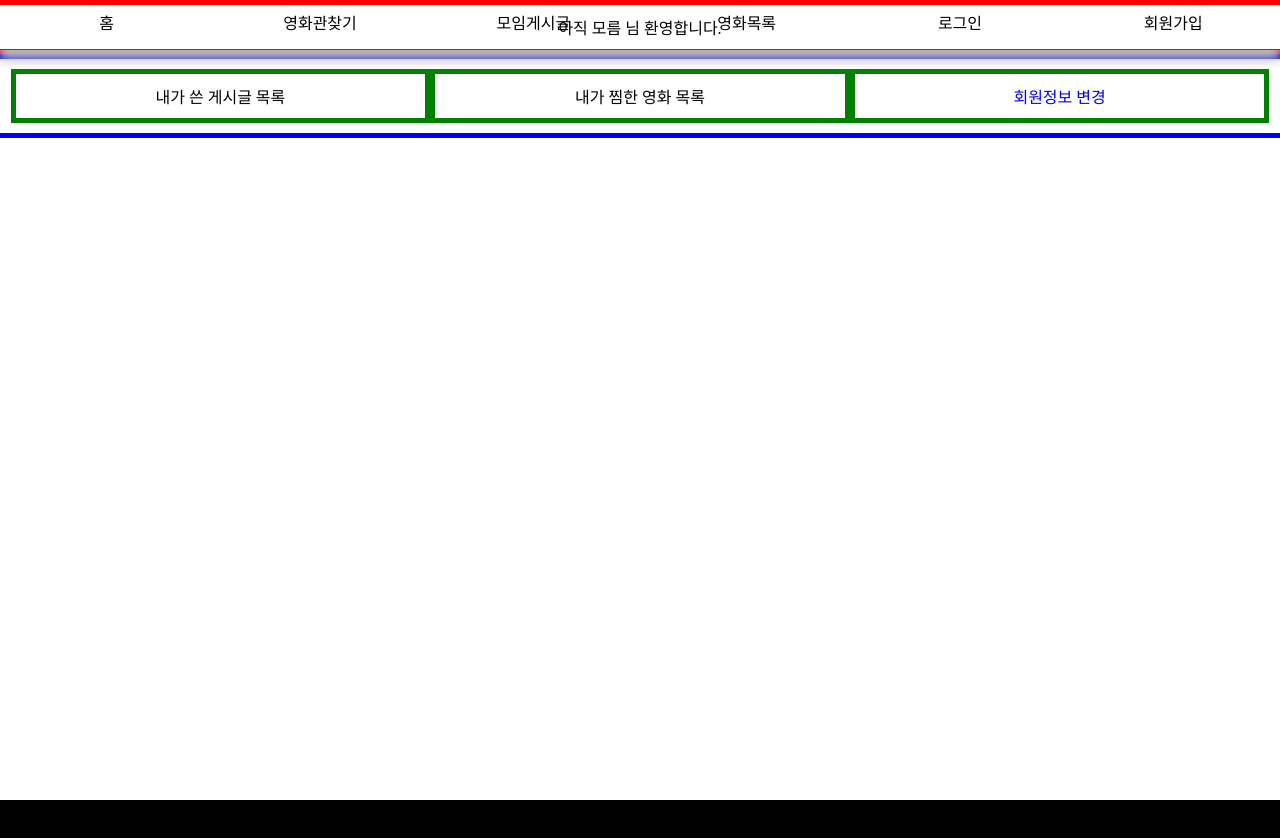
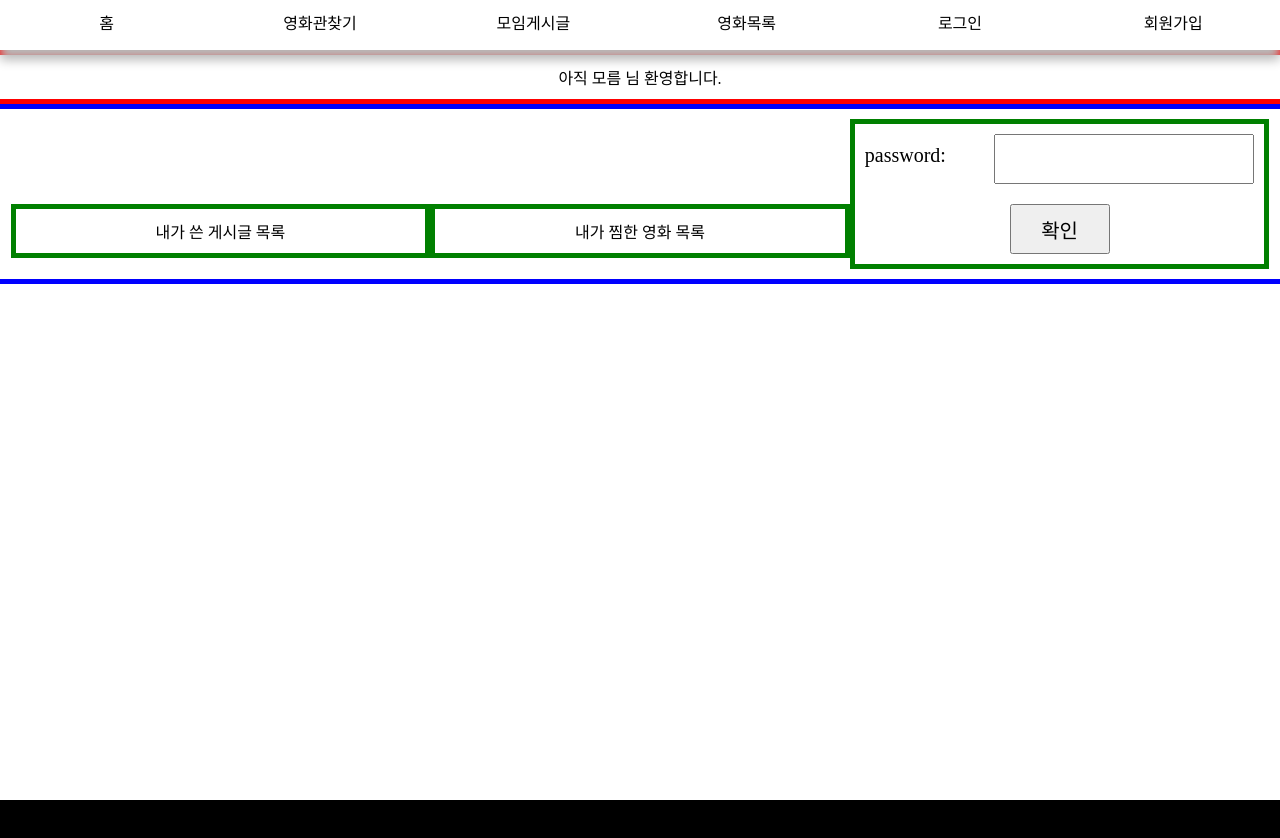
Before and after one commit to NemoTaek/Applix-Client, a React (Create React App) app: page /mypage in a window 1280 px wide. Shown: the top 838 px of the page. Built offline with nearby package versions, Linux system fonts and the light colour scheme; some icons are missing.

Commit message:
modify: mypageDB

```diff
--- a/src/App.css
+++ b/src/App.css
@@ -13,6 +13,9 @@
   height: 50px;
   box-shadow: 0px 10px 10px rgb(185, 185, 185);
   position: fixed;
+  top: 0;
+  z-index: 999;
+  background-color: #ffffff;
 }
 
 .contents {
@@ -22,7 +25,8 @@
   max-width: 100%;
   height: 100vh;
   text-align: center;
-  /* border: 1px solid red; */
+  position: relative;
+  top: 50px;
 }
 
 input {
--- a/src/App.js
+++ b/src/App.js
@@ -75,15 +75,15 @@
             </Route>
 
             <Route exact path="/mypage" component={MyPage} >
-              <MyPage userdata={userdata} />
+              <MyPage />
             </Route>
 
             <Route path="/mypage/checkpassword" component={CheckPassword} >
-              <CheckPassword userdata={userdata} />
+              <CheckPassword />
             </Route>
 
             <Route path="/modifyinfo" component={ModifyInfo} >
-              <ModifyInfo userdata={userdata} />
+              <ModifyInfo />
             </Route>
 
             <Route path="/signup" component={Signup} />
--- a/src/pages/CheckPassword.js
+++ b/src/pages/CheckPassword.js
@@ -6,37 +6,50 @@
     super(props);
     this.state = {
       password: "",
-      error: ""
+      errorMessage: "",
+      email: "aaa@naver.com",
+      nickname: ""
     }
   }
 
   handlePasswordCheck = (e) => {
     this.setState({
-      passworde: e.target.value,
+      password: e.target.value,
     });
   };
 
   handlePassword = async () => {
-    const { password } = this.state;
+    // const { password } = this.state;
+    console.log(this.state.email)
+    console.log(this.state.password)
 
-    // axios 를 통해 서버 연결을 받아와서 출력 표시
     await axios
       // .post("서버 주소/login", userData)
-      .post("http://3.35.208.49:5000/checkpassword", password)
+      .post("http://3.35.208.49:5000/mypage/checkpassword", {
+        email: this.state.email,
+        password: this.state.password
+      })
       .then((res) => {
-
+        if (res.status === 200) {
+          this.setState({
+            email: res.data.email,
+            password: res.data.password,
+            nickname: res.data.nickName
+          })
+          document.location.href = "/modifyInfo";
+        }
       })
       .catch((error) => {
         // console.log("에러", error.response.status);
         if (error.response) {
           // 404 : not found user
           this.setState({
-            errorValue: "찾을 수 없는 유저입니다",
+            errorMessage: "찾을 수 없는 유저입니다",
           });
         } else if (error.request) {
           // 500 : server error
           this.setState({
-            errorValue: "서버로부터 응답을 받을 수 없습니다.",
+            errorMessage: "서버로부터 응답을 받을 수 없습니다.",
           });
         } else {
           console.log("error", error.message);
@@ -46,6 +59,7 @@
 
   render() {
     const { handlePassword, handlePasswordCheck } = this;
+    const { email, password, nickname, errorMessage } = this.state;
     return (
       <div className="check_password_wrap">
         <div className="signup password">
@@ -53,41 +67,12 @@
           <input className="input input_password" type="password" onChange={handlePasswordCheck.bind(this)}></input>
         </div>
 
-        <p className="error"></p>
+        <p className="error">{errorMessage}</p>
 
-        <button className="check_btn" onClick={handlePassword}>확인</button>
+        <button className="check_btn" onClick={handlePassword} email={email} password={password} nickname={nickname}>확인</button>
       </div>
     );
   }
 }
 
-// function CheckPassword(props) {
-//   return (
-//     <div className="check_password_wrap">
-//       <div className="signup password">
-//         <span className="span">password: </span>
-//         <input className="input input_password" type="password" placeholder="비밀번호는 8자리 이상"></input>
-//       </div>
-
-//       <p className="error"></p>
-
-//       <button className="check_btn" onClick={() => { PasswordCheck(props.userdata.password) }}>확인</button>
-//     </div>
-//   );
-// }
-
-// function PasswordCheck(pw) {
-//   let password = document.getElementsByClassName('input_password')[0];
-//   let errorMessage = document.getElementsByClassName('error')[0];
-
-//   if (password.value === pw) {
-//     // 회원 정보 수정 페이지로 이동
-//     document.location.href = "/modifyinfo";
-//   }
-//   else {
-//     errorMessage.style.display = "block";
-//     errorMessage.textContent = "비밀번호가 일치하지 않습니다.";
-//   }
-// }
-
 export default CheckPassword;
--- a/src/pages/ModifyInfo.js
+++ b/src/pages/ModifyInfo.js
@@ -1,29 +1,96 @@
-import React from "react";
+import axios from "axios";
+import React, { Component } from "react";
 
-function ModifyInfo(props) {
-  // console.log(props.userdata);
+class ModifyInfo extends Component {
+  constructor(props) {
+    super(props);
+    this.state = {
+      email: props.email,
+      password: props.password,
+      nickname: props.nickname,
+      errorMessage: ""
+    }
+    console.log(props.email)
+  }
+
+  handlePasswordChange = (e) => {
+    this.setState({
+      password: e.target.value,
+    });
+  };
+
+  handleNicknameChange = (e) => {
+    this.setState({
+      nickname: e.target.value,
+    });
+  };
+
+  ModifyCheck = (e) => {
+    e.preventDefault();
+    let error = document.getElementsByClassName('error')[0];
+    const { email, password, nickname } = this.state;
+    const modifyData = { email: email, password: password, nickName: nickname };
+
+    if (modifyData.password.length < 8) {
+      error.style.display = "block";
+      error.textContent = "비밀번호는 8자리 이상이어야 합니다.";
+    }
+    else if (!modifyData.nickName) {
+      error.style.display = "block";
+      error.textContent = "닉네임을 입력해주세요.";
+    }
+    else {
+      error.style.display = "none";
+
+      axios.put("http://3.35.208.49:5000/mypage/modification", modifyData)
+        .then((res) => {
+          // 회원가입에 성공하면 로그인 페이지로 이동
+          if (res.status === 201) {
+            document.location.href = "/";
+          }
+          else if (res.status === 409) {
+            error.style.display = "block";
+            this.setState({
+              errorMessage: "이메일 또는 닉네임이 이미 존재합니다."
+            })
+          }
+        })
+        .catch((err) => {
+          console.log(err);
+        })
+    }
+  }
+
+  render() {
+    const { email, password, nickname, errorMessage } = this.state;
+    const { handlePasswordChange, handleNicknameChange, ModifyCheck } = this;
+    console.log(email)
+
     return (
       <div className="signup_wrap">
         <div className="signup email">
           <span className="span">email: </span>
-        <input className="input input_email" type="email" defaultValue={1} readOnly></input>
+          <input className="input input_email" type="email" defaultValue={email} readOnly></input>
         </div>
 
         <div className="signup password">
           <span className="span">password: </span>
-        <input className="input input_password" type="password" placeholder="비밀번호는 8자리 이상"></input>
+          <input className="input input_password" type="password" placeholder="비밀번호는 8자리 이상"
+            password={password} onChange={handlePasswordChange.bind(this)}></input>
         </div>
 
         <div className="signup nickname">
           <span className="span">nickname: </span>
-        <input className="input input_nickname" type="text" defaultValue={1} placeholder="ex) 김코딩"></input>
+          <input className="input input_nickname" type="text" placeholder="ex) 김코딩"
+            nickname={nickname} onChange={handleNicknameChange.bind(this)}></input>
         </div>
 
-      <p className="error"></p>
+        <p className="error">{errorMessage}</p>
 
         <button className="signup_btn" onClick={ModifyCheck}>수정 완료</button>
       </div>
     );
+  }
 }
 
 // function getMypage() {
@@ -40,23 +107,4 @@
 //     })
 // }
 
-function ModifyCheck() {
-  let password = document.getElementsByClassName('input_password')[0];
-  let nickname = document.getElementsByClassName('input_nickname')[0];
-  let errorMessage = document.getElementsByClassName('error')[0];
-
-  if (password.value.length < 8) {
-    errorMessage.style.display = "block";
-    errorMessage.textContent = "비밀번호는 8자리 이상이어야 합니다.";
-  }
-  else if (!nickname.value) {
-    errorMessage.style.display = "block";
-    errorMessage.textContent = "닉네임을 입력해주세요.";
-  }
-  else {
-    errorMessage.style.display = "none";
-    document.location.href = "/"
-  }
-}
-
 export default ModifyInfo;
--- a/src/pages/MyPage.js
+++ b/src/pages/MyPage.js
@@ -1,6 +1,7 @@
 import axios from "axios";
 import React, { Component } from "react";
 import { Link } from "react-router-dom";
+import CheckPassword from "./CheckPassword";
 
 class MyPage extends Component {
   constructor(props) {
@@ -12,7 +13,7 @@
     // axios.get("http://3.35.208.49:5000/mypage")
     //   .then((res) => {
     //     // mypage 들어오면 닉네임을 받아와야 함
-    //     if (res.status === 200) {
+    //     if (res.status === 201) {
     //       this.setState({
     //         nickname: res.data
     //       })
@@ -37,7 +38,7 @@
           </div>
           <div className="list" >내가 찜한 영화 목록</div>
           <div className="list" >
-            <Link to="/mypage/checkpassword">회원정보 변경</Link>
+            <Link to="/mypage/checkpassword" component={CheckPassword}>회원정보 변경</Link>
           </div>
         </div>
       </div>
```
Lines whose indentation alone changed are shown as unchanged.
